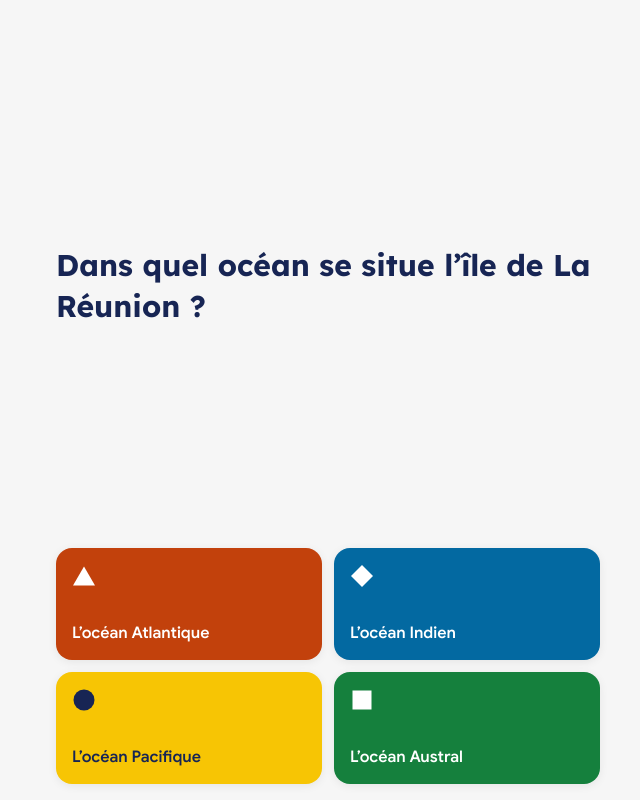
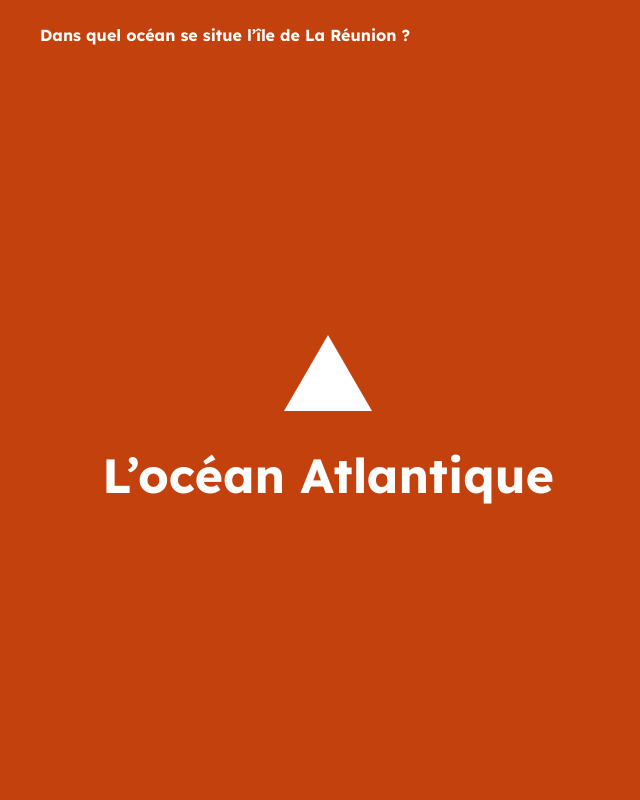
Before and after one commit to hugobayoud/portfolio, a Next.js app: page /reunion in a window 1280 px wide. Both pictures are taken after a click on the button "L’océan Atlantique". Shown: the whole page, without its empty margins (312-952 px from the left). Built offline with nearby package versions, Linux system fonts and the light colour scheme.

Commit message:
feat(reunion): add pick, reveal and score steps to the quiz play-through

```diff
--- a/src/app/reunion/page.tsx
+++ b/src/app/reunion/page.tsx
@@ -1,7 +1,15 @@
-import { PromptStep } from '@/components/reunion/prompt-step';
+import { Explanation } from '@/components/reunion/explanation';
+import { PlayThrough } from '@/components/reunion/play-through';
 
 import { quiz } from './quiz';
 
 export default function ReunionPage() {
-  return <PromptStep question={quiz[0]} />;
+  return (
+    <PlayThrough
+      questions={quiz}
+      explanations={quiz.map((question) => (
+        <Explanation key={question.id} blocks={question.explanation} />
+      ))}
+    />
+  );
 }
--- a/src/app/reunion/quiz.css
+++ b/src/app/reunion/quiz.css
@@ -8,4 +8,9 @@
   --color-lagon: #0369a1;
   --color-soleil: #f7c504;
   --color-foret: #15803d;
+
+  /* The Reveal step's points line — kept apart from Lave and Forêt so it
+     never reads as a Choice. */
+  --color-right: #16a34a;
+  --color-wrong: #dc2626;
 }
--- a/src/components/reunion/choice-button.tsx
+++ b/src/components/reunion/choice-button.tsx
@@ -1,49 +1,21 @@
-/**
- * Each Choice position has a fixed colour and shape so Players can name it out
- * loud: Lave ▲, Lagon ◆, Soleil ●, Forêt ■. Colours come from the quiz-scoped
- * tokens in src/app/reunion/quiz.css; shapes are drawn rather than typed, as
- * the ▲◆●■ glyphs differ in size from font to font.
- */
-const POSITIONS = [
-  {
-    shape: <path d="M12 2.5 23 21.5H1Z" />,
-    className: 'bg-(--color-lave) text-white',
-  },
-  {
-    shape: <path d="M12 1 23 12 12 23 1 12Z" />,
-    className: 'bg-(--color-lagon) text-white',
-  },
-  {
-    shape: <circle cx="12" cy="12" r="10.5" />,
-    className: 'bg-(--color-soleil) text-navy',
-  },
-  {
-    shape: <rect x="2.5" y="2.5" width="19" height="19" />,
-    className: 'bg-(--color-foret) text-white',
-  },
-];
+import { ChoiceShape, choiceColours } from './choice-style';
 
 export const ChoiceButton = ({
   position,
   text,
+  onClick,
 }: {
   position: number;
   text: string;
+  onClick: () => void;
 }) => {
-  const { shape, className } = POSITIONS[position];
-
   return (
     <button
       type="button"
-      className={`flex min-h-28 flex-col items-start justify-between gap-3 rounded-2xl p-4 text-left font-semibold text-base leading-snug shadow-[0_2px_10px_rgba(0,0,0,0.07)] ${className}`}
+      onClick={onClick}
+      className={`flex min-h-28 flex-col items-start justify-between gap-3 rounded-2xl p-4 text-left font-semibold text-base leading-snug shadow-[0_2px_10px_rgba(0,0,0,0.07)] ${choiceColours(position)}`}
     >
-      <svg
-        viewBox="0 0 24 24"
-        aria-hidden="true"
-        className="size-6 fill-current"
-      >
-        {shape}
-      </svg>
+      <ChoiceShape position={position} className="size-6" />
       <span className="break-words">{text}</span>
     </button>
   );
--- /dev/null
+++ b/src/components/reunion/choice-style.tsx
@@ -0,0 +1,44 @@
+/**
+ * Each Choice position has a fixed colour and shape so Players can name it out
+ * loud: Lave ▲, Lagon ◆, Soleil ●, Forêt ■. Colours come from the quiz-scoped
+ * tokens in src/app/reunion/quiz.css; shapes are drawn rather than typed, as
+ * the ▲◆●■ glyphs differ in size from font to font.
+ */
+const POSITIONS = [
+  {
+    shape: <path d="M12 2.5 23 21.5H1Z" />,
+    className: 'bg-(--color-lave) text-white',
+  },
+  {
+    shape: <path d="M12 1 23 12 12 23 1 12Z" />,
+    className: 'bg-(--color-lagon) text-white',
+  },
+  {
+    shape: <circle cx="12" cy="12" r="10.5" />,
+    className: 'bg-(--color-soleil) text-navy',
+  },
+  {
+    shape: <rect x="2.5" y="2.5" width="19" height="19" />,
+    className: 'bg-(--color-foret) text-white',
+  },
+];
+
+/** Background and text colour of a Choice position. */
+export const choiceColours = (position: number) =>
+  POSITIONS[position].className;
+
+export const ChoiceShape = ({
+  position,
+  className,
+}: {
+  position: number;
+  className: string;
+}) => (
+  <svg
+    viewBox="0 0 24 24"
+    aria-hidden="true"
+    className={`shrink-0 fill-current ${className}`}
+  >
+    {POSITIONS[position].shape}
+  </svg>
+);
--- /dev/null
+++ b/src/components/reunion/explanation.tsx
@@ -0,0 +1,30 @@
+import parse from 'html-react-parser';
+import DOMPurify from 'isomorphic-dompurify';
+import { marked } from 'marked';
+
+import type { Question } from '@/app/reunion/quiz';
+
+/**
+ * A Question's Explanation, rendered on the server so marked and DOMPurify
+ * never reach the Player's phone. `text` blocks are markdown (paragraphs on
+ * blank lines, **bold**, *italic*); `carousel` blocks are not rendered yet.
+ * An Explanation with nothing to show renders nothing, leaving no gap.
+ */
+export const Explanation = ({
+  blocks,
+}: {
+  blocks: Question['explanation'];
+}) => {
+  const texts = blocks.flatMap((block) => ('text' in block ? block.text : []));
+  if (texts.length === 0) return null;
+
+  return (
+    <div className="flex flex-col gap-4 text-ink text-lg leading-relaxed [&_p+p]:mt-4 [&_strong]:font-semibold">
+      {texts.map((text) => (
+        <div key={text}>
+          {parse(DOMPurify.sanitize(marked.parse(text, { async: false })))}
+        </div>
+      ))}
+    </div>
+  );
+};
--- /dev/null
+++ b/src/components/reunion/pick-step.tsx
@@ -0,0 +1,36 @@
+import type { Question } from '@/app/reunion/quiz';
+
+import { ChoiceShape, choiceColours } from './choice-style';
+
+/**
+ * The Pick step: the whole screen takes the Answer's colour, the shape and
+ * Choice text very large in the centre — the screen held up to the room.
+ * Tapping anywhere moves on.
+ */
+export const PickStep = ({
+  question,
+  answer,
+  onNext,
+}: {
+  question: Question;
+  answer: number;
+  onNext: () => void;
+}) => {
+  return (
+    <button
+      type="button"
+      onClick={onNext}
+      className={`flex min-h-dvh w-full flex-col px-4 pt-6 pb-[max(1rem,env(safe-area-inset-bottom))] text-left ${choiceColours(answer)}`}
+    >
+      <span className="mx-auto block w-full max-w-xl font-title text-base leading-snug">
+        {question.prompt}
+      </span>
+      <span className="mx-auto flex w-full max-w-xl flex-1 flex-col items-center justify-center gap-6 py-8 text-center">
+        <ChoiceShape position={answer} className="size-24" />
+        <span className="break-words font-title text-5xl leading-tight">
+          {question.choices[answer]}
+        </span>
+      </span>
+    </button>
+  );
+};
--- /dev/null
+++ b/src/components/reunion/play-through.tsx
@@ -0,0 +1,85 @@
+'use client';
+
+import { type ReactNode, useState } from 'react';
+
+import type { Question } from '@/app/reunion/quiz';
+
+import { PickStep } from './pick-step';
+import { PromptStep } from './prompt-step';
+import { RevealStep } from './reveal-step';
+import { ScoreScreen } from './score-screen';
+
+type Step = 'prompt' | 'pick' | 'reveal';
+
+/**
+ * One play of the Quiz, from the first Prompt step to the Score screen. State
+ * lives in memory only: reloading starts over.
+ */
+export const PlayThrough = ({
+  questions,
+  explanations,
+}: {
+  questions: Question[];
+  /** The rendered Explanation of each Question, in the same order. */
+  explanations: ReactNode[];
+}) => {
+  const [questionIndex, setQuestionIndex] = useState(0);
+  const [step, setStep] = useState<Step | 'score'>('prompt');
+  const [answers, setAnswers] = useState<number[]>([]);
+
+  const goTo = (next: Step | 'score', nextQuestionIndex = questionIndex) => {
+    setQuestionIndex(nextQuestionIndex);
+    setStep(next);
+    window.scrollTo(0, 0);
+  };
+
+  if (step === 'score') {
+    const score = questions.reduce(
+      (sum, question, i) => sum + (answers[i] === question.correct ? 3 : 0),
+      0,
+    );
+    return <ScoreScreen score={score} maxScore={3 * questions.length} />;
+  }
+
+  const question = questions[questionIndex];
+  const answer = answers[questionIndex];
+
+  if (step === 'prompt') {
+    return (
+      <PromptStep
+        question={question}
+        onPick={(position) => {
+          setAnswers((previous) => {
+            const next = [...previous];
+            next[questionIndex] = position;
+            return next;
+          });
+          goTo('pick');
+        }}
+      />
+    );
+  }
+
+  if (step === 'pick') {
+    return (
+      <PickStep
+        question={question}
+        answer={answer}
+        onNext={() => goTo('reveal')}
+      />
+    );
+  }
+
+  const isLast = questionIndex === questions.length - 1;
+  return (
+    <RevealStep
+      question={question}
+      answer={answer}
+      explanation={explanations[questionIndex]}
+      isLast={isLast}
+      onNext={() =>
+        isLast ? goTo('score') : goTo('prompt', questionIndex + 1)
+      }
+    />
+  );
+};
--- a/src/components/reunion/prompt-step.tsx
+++ b/src/components/reunion/prompt-step.tsx
@@ -6,7 +6,13 @@ import { ChoiceButton } from './choice-button';
  * The Prompt step: the prompt on top, the four Choices in a 2×2 grid at the
  * bottom of the screen, under the thumb.
  */
-export const PromptStep = ({ question }: { question: Question }) => {
+export const PromptStep = ({
+  question,
+  onPick,
+}: {
+  question: Question;
+  onPick: (position: number) => void;
+}) => {
   return (
     <main className="mx-auto flex min-h-dvh w-full max-w-xl flex-col px-4 pt-6 pb-[max(1rem,env(safe-area-inset-bottom))]">
       <div className="flex flex-1 items-center py-6">
@@ -17,7 +23,12 @@ export const PromptStep = ({ question }: { question: Question }) => {
 
       <div className="grid grid-cols-2 gap-3">
         {question.choices.map((choice, position) => (
-          <ChoiceButton key={choice} position={position} text={choice} />
+          <ChoiceButton
+            key={choice}
+            position={position}
+            text={choice}
+            onClick={() => onPick(position)}
+          />
         ))}
       </div>
     </main>
--- /dev/null
+++ b/src/components/reunion/reveal-step.tsx
@@ -0,0 +1,56 @@
+import type { ReactNode } from 'react';
+
+import type { Question } from '@/app/reunion/quiz';
+
+import { ChoiceShape, choiceColours } from './choice-style';
+
+/**
+ * The Reveal step: the points earned, the Correct choice, then the
+ * Explanation, with the button to move on at the bottom. May scroll.
+ */
+export const RevealStep = ({
+  question,
+  answer,
+  explanation,
+  isLast,
+  onNext,
+}: {
+  question: Question;
+  answer: number;
+  explanation: ReactNode;
+  isLast: boolean;
+  onNext: () => void;
+}) => {
+  const isRight = answer === question.correct;
+
+  return (
+    <main className="mx-auto flex min-h-dvh w-full max-w-xl flex-col gap-6 px-4 pt-6 pb-[max(1rem,env(safe-area-inset-bottom))]">
+      <p
+        className={`font-semibold text-xl leading-snug ${isRight ? 'text-(--color-right)' : 'text-(--color-wrong)'}`}
+      >
+        {isRight
+          ? '+3 points'
+          : `+0 points, tu avais répondu : ${question.choices[answer]}`}
+      </p>
+
+      <div
+        className={`flex items-center gap-4 rounded-2xl p-5 shadow-[0_2px_10px_rgba(0,0,0,0.07)] ${choiceColours(question.correct)}`}
+      >
+        <ChoiceShape position={question.correct} className="size-10" />
+        <span className="break-words font-title text-3xl leading-tight">
+          {question.choices[question.correct]}
+        </span>
+      </div>
+
+      {explanation}
+
+      <button
+        type="button"
+        onClick={onNext}
+        className="mt-auto w-full rounded-2xl bg-navy px-6 py-5 font-semibold text-white text-xl"
+      >
+        {isLast ? 'Voir mon score' : 'Question suivante'}
+      </button>
+    </main>
+  );
+};
--- /dev/null
+++ b/src/components/reunion/score-screen.tsx
@@ -0,0 +1,28 @@
+/**
+ * The Score screen: the Score out of three points per Question, and the
+ * Restart button (not wired yet).
+ */
+export const ScoreScreen = ({
+  score,
+  maxScore,
+}: {
+  score: number;
+  maxScore: number;
+}) => {
+  return (
+    <main className="mx-auto flex min-h-dvh w-full max-w-xl flex-col px-4 pt-6 pb-[max(1rem,env(safe-area-inset-bottom))]">
+      <div className="flex flex-1 items-center justify-center py-6">
+        <p className="font-title text-7xl text-navy">
+          {score} / {maxScore}
+        </p>
+      </div>
+
+      <button
+        type="button"
+        className="w-full rounded-2xl bg-navy px-6 py-5 font-semibold text-white text-xl"
+      >
+        Recommencer
+      </button>
+    </main>
+  );
+};
```
Also changed, not shown: .claude/launch.json.
